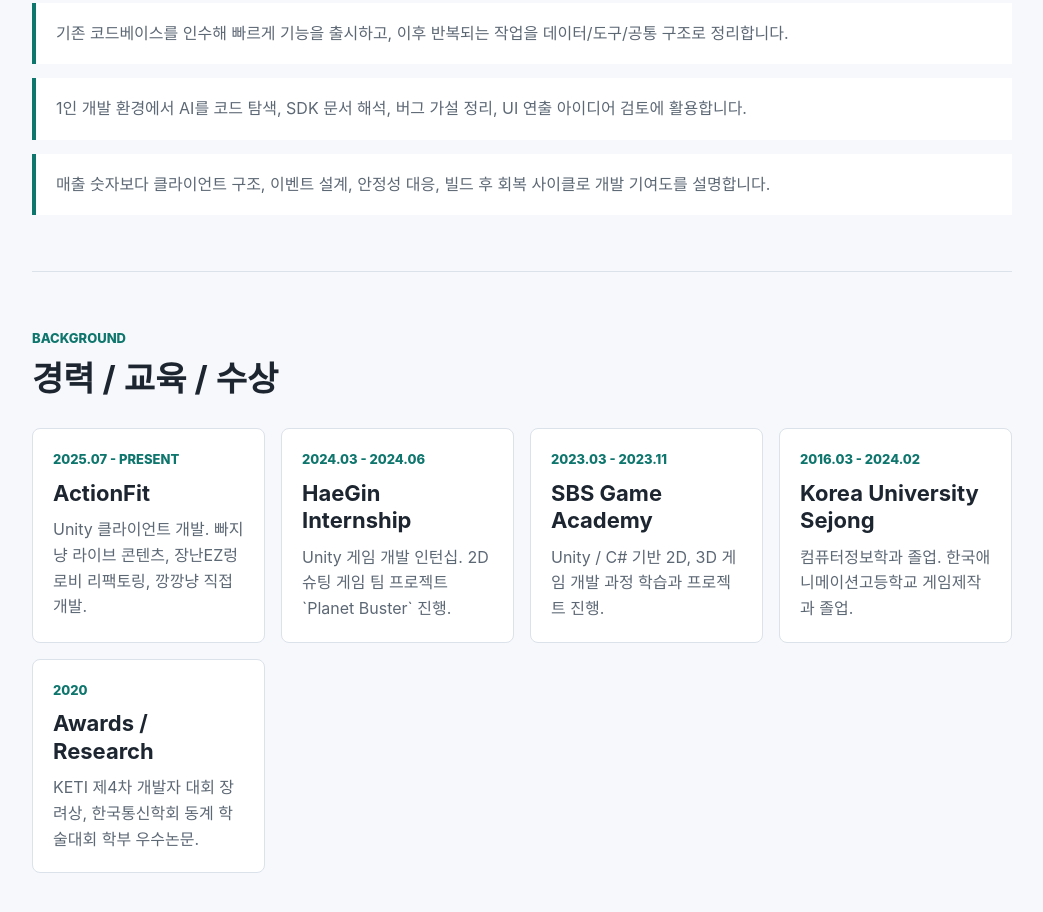
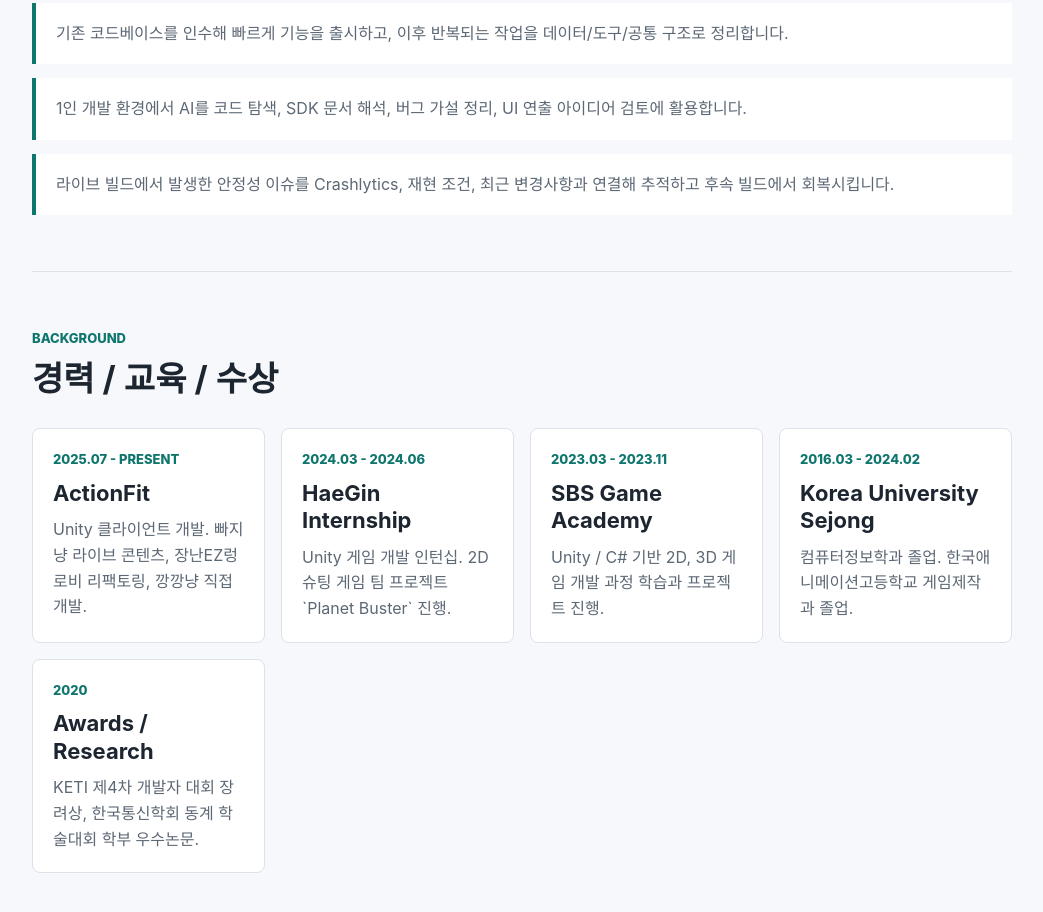
Before and after one commit to BreadMan-tool/Portfolio, a plain HTML site: page portfolio-print.html in a window 1280 px wide. Shown: the part 2446-3358 px from the top of the page, without its empty margins (118-1161 px from the left). Drawn offline with Linux system fonts and the light colour scheme.

Commit message:
Remove meta portfolio wording

```diff
--- a/portfolio-print.html
+++ b/portfolio-print.html
@@ -160,7 +160,7 @@
         <div class="impact-list">
           <p>기존 코드베이스를 인수해 빠르게 기능을 출시하고, 이후 반복되는 작업을 데이터/도구/공통 구조로 정리합니다.</p>
           <p>1인 개발 환경에서 AI를 코드 탐색, SDK 문서 해석, 버그 가설 정리, UI 연출 아이디어 검토에 활용합니다.</p>
-          <p>매출 숫자보다 클라이언트 구조, 이벤트 설계, 안정성 대응, 빌드 후 회복 사이클로 개발 기여도를 설명합니다.</p>
+          <p>라이브 빌드에서 발생한 안정성 이슈를 Crashlytics, 재현 조건, 최근 변경사항과 연결해 추적하고 후속 빌드에서 회복시킵니다.</p>
         </div>
       </section>
 
```
Also changed, not shown: projects/cataway.html (+1 -1 lines).
